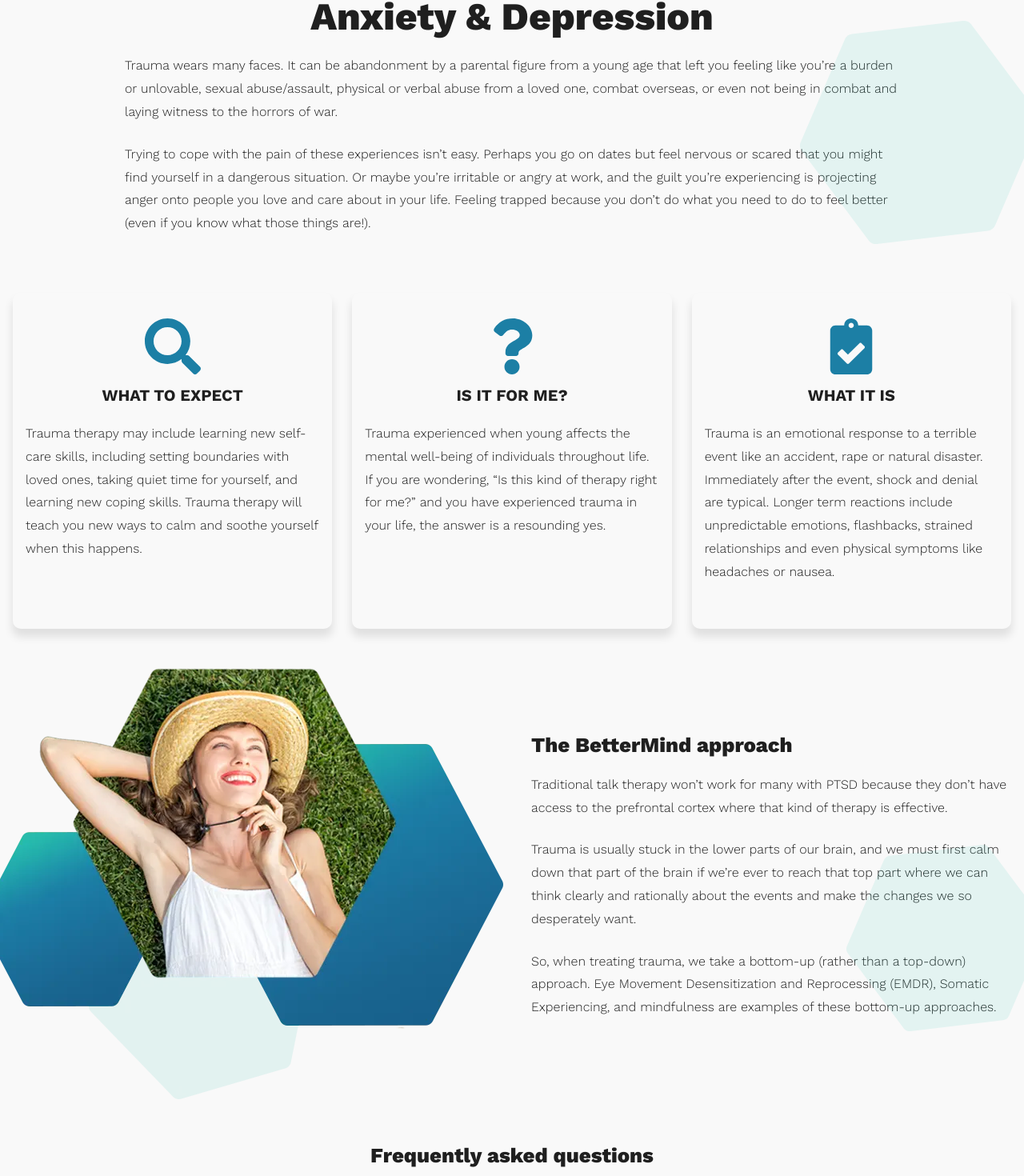
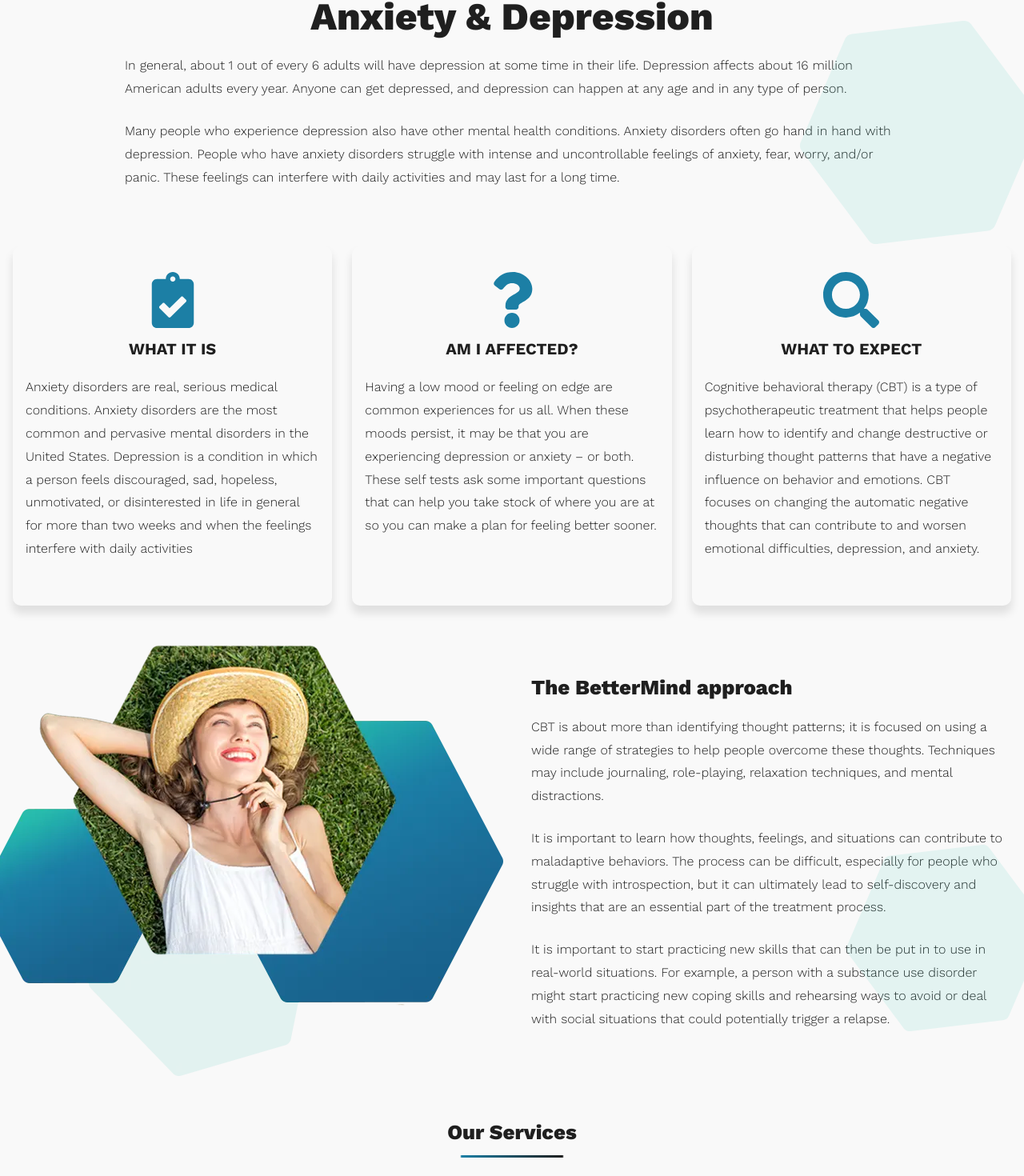
Before and after one commit to jpwallace22/BetterMind, a Next.js app: page /specialties/anxiety in a window 1280 px wide. Shown: the part 498-1968 px from the top of the page at 80% size. Built offline with nearby package versions, Linux system fonts and the light colour scheme; a web font is replaced by a local one.

Commit message:
added from platt. be prepared to revert

```diff
--- a/pages/components/ThreeWhats.jsx
+++ b/pages/components/ThreeWhats.jsx
@@ -1,7 +1,7 @@
 import React from "react";
 import { FaClipboardCheck, FaQuestion, FaSearch } from "react-icons/fa";
 
-function ThreeWhats({ whatToExpect, whatItIs, forMe }) {
+function ThreeWhats({ whatToExpect, whatItIs, forMe, special }) {
   return (
     <section className="services px-1 col-12">
       <article className="card flex">
@@ -11,13 +11,13 @@ function ThreeWhats({ whatToExpect, whatItIs, forMe }) {
           color={"var(--light-blue)"}
         />
         <h3 className="mx-auto">What it is</h3>
-        <p>{forMe} </p>
+        <p>{whatItIs} </p>
       </article>
 
       <article className="card flex">
         <FaQuestion size={70} className="mx-auto" color={"var(--light-blue)"} />
-        <h3 className="mx-auto">Is it for us?</h3>
-        <p>{whatItIs} </p>
+        <h3 className="mx-auto">{special ? `Am I affected?` : `Is it for me?`}</h3>
+        <p>{forMe} </p>
       </article>
 
       <article className="card flex">
@@ -33,6 +33,7 @@ ThreeWhats.defaultProps = {
   whatToExpect: "",
   whatItIs: "",
   forMe: "",
+  special: false,
 };
 
 export default ThreeWhats;
--- a/pages/services/individual.js
+++ b/pages/services/individual.js
@@ -7,11 +7,7 @@ import ThreeWhats from "../components/ThreeWhats";
 
 function Individual() {
   const title = "Individual Therapy";
-  const whatItIs = `Individual counseling is about developing self-awareness,
-  solving problems, and unlocking your untapped potential by
-  employing techniques from Cognitive Behavioral Therapy (CBT)
-  and Solution-Focused Therapy (SFT), two of the most clinically
-  effective practices supported by psychological research.`;
+  const whatItIs = `Individual therapy can help you learn how to: Move closer to your personal, career, and relational relationship goals. Cope effectively with stress and worry. Overcome depression and grief. Improve your social skills and your ability to connect to others.`;
   const forMe = ` Individual therapy can help you learn how to: Move closer to
   your personal, career, and relational relationship goals. Cope
   effectively with stress and worry. Overcome depression and
--- a/pages/specialties/anxiety.js
+++ b/pages/specialties/anxiety.js
@@ -4,30 +4,40 @@ import Button from "../components/Button";
 import Faq from "../components/Faq";
 import Footer from "../components/Footer";
 import Header from "../components/Header";
+import ThreeWhats from "../components/ThreeWhats";
+import ThreeServices from "../components/ThreeServices";
+
 
 function Anxiety() {
+
+  //TODO need to change the phil image
+
   const title = "Anxiety & Depression";
+   const whatToExpect = `Cognitive behavioral therapy (CBT) is a type of psychotherapeutic treatment that helps people learn how to identify and change destructive or disturbing thought patterns that have a negative influence on behavior and emotions. CBT focuses on changing the automatic negative thoughts that can contribute to and worsen emotional difficulties, depression, and anxiety.`;
+  const whatItIs = `Anxiety disorders are real, serious medical conditions. Anxiety disorders are the most common and pervasive mental disorders in the United States.
+Depression is a condition in which a person feels discouraged, sad, hopeless, unmotivated, or disinterested in life in general for more than two weeks and when the feelings interfere with daily activities`;
+  const forMe = `Having a low mood or feeling on edge are common experiences for us all. When these moods persist, it may be that you are experiencing depression or anxiety – or both. These self tests ask some important questions that can help you take stock of where you are at so you can make a plan for feeling better sooner.`;
 
   const individualFaq = [
     {
-      q: ``,
-      a: ``,
+      q: `Do I have an anxiety disorder?`,
+      a: `Anxiety is a normal part of living. It’s a biological reaction—the body’s way of telling us something isn’t right. It keeps us from harm’s way and prepares us to act quickly in the face of danger. But if your anxiety becomes overwhelming and persistent, or if it interferes with your regular daily activities, or even makes them impossible, you may have an anxiety disorder.`,
     },
     {
-      q: ``,
-      a: ``,
+      q: `What causes anxiety disorders?`,
+      a: `Researchers are learning that anxiety disorders run in families, and that they have a biological basis, much like allergies or diabetes and other disorders. Anxiety disorders may develop from a complex set of risk factors, including genetics, brain chemistry, personality, and life events. Find out more.`,
     },
     {
-      q: ``,
-      a: ``,
+      q: `What is the difference between depression and sadness?`,
+      a: `Experiencing sadness at one time or another is part of the normal human experience. However, depression is more than the occasional sadness that people experience. When an individual suffers from depression, the sadness tends to be more pervasive or long lasting, and can be accompanied by one or more of the following: decreased interest in pleasurable activities, feelings of hopelessness, low self-worth, excessive guilt, decrease in energy, concentration difficulties, appetite changes, sleep difficulty or excessive sleep, headaches, body aches and pains, and/or thoughts of suicide.`,
     },
     {
-      q: ``,
-      a: ``,
+      q: `Can depression affect children?`,
+      a: `Just like adults, children can suffer from depression that significantly impairs their social, academic and/or other domains of functioning. For more information on childhood depression, check out this ADAA blog post`,
     },
     {
-      q: ``,
-      a: ``,
+      q: `What is postpartum depression?`,
+      a: `When feelings of sadness, low mood, or emptiness after the birth of the baby are significant and persists for 2 weeks or longer, postpartum depression may be present. It may be accompanied by hopelessness, crying spells, decrease in interest or motivation, worthlessness, decreased energy, thoughts of suicide, thoughts of hurting the baby, lack of interest in the baby, sleep difficulty or excessive sleep, appetite increase or decrease, and/or concentration, memory difficulties. Postpartum depression can affect both the mother and the baby in various, significant ways. Timely treatment is important.`,
     },
     // {
     //   q:``,
@@ -53,94 +63,34 @@ function Anxiety() {
         <div className="hero-content px-1">
           <h2 className="hero">{title}</h2>
           <p>
-            Trauma wears many faces. It can be abandonment by a parental figure
-            from a young age that left you feeling like you’re a burden or
-            unlovable, sexual abuse/assault, physical or verbal abuse from a
-            loved one, combat overseas, or even not being in combat and laying
-            witness to the horrors of war.{" "}
+           In general‚ about 1 out of every 6 adults will have depression at some time in their life. Depression affects about 16 million American adults every year. Anyone can get depressed, and depression can happen at any age and in any type of person.{" "}
           </p>
           <p>
-            Trying to cope with the pain of these experiences isn’t easy.
-            Perhaps you go on dates but feel nervous or scared that you might
-            find yourself in a dangerous situation. Or maybe you’re irritable or
-            angry at work, and the guilt you’re experiencing is projecting anger
-            onto people you love and care about in your life. Feeling trapped
-            because you don’t do what you need to do to feel better (even if you
-            know what those things are!).
+            Many people who experience depression also have other mental health conditions. Anxiety disorders often go hand in hand with depression. People who have anxiety disorders struggle with intense and uncontrollable feelings of anxiety, fear, worry, and/or panic. These feelings can interfere with daily activities and may last for a long time.
           </p>
         </div>
 
         <div className="container col-12">
           <div className="grid">
-            <section className="services px-1 col-12">
-              <article className="card flex">
-                <FaSearch
-                  size={70}
-                  className="mx-auto"
-                  color={"var(--light-blue)"}
-                />
-                <h3 className="mx-auto">What to expect</h3>
-                <p>
-                  Trauma therapy may include learning new self-care skills,
-                  including setting boundaries with loved ones, taking quiet
-                  time for yourself, and learning new coping skills. Trauma
-                  therapy will teach you new ways to calm and soothe yourself
-                  when this happens.{" "}
-                </p>
-              </article>
-              <article className="card flex">
-                <FaQuestion
-                  size={70}
-                  className="mx-auto"
-                  color={"var(--light-blue)"}
-                />
-                <h3 className="mx-auto">Is it for me?</h3>
-                <p>
-                  Trauma experienced when young affects the mental well-being of
-                  individuals throughout life. If you are wondering, “Is this
-                  kind of therapy right for me?” and you have experienced trauma
-                  in your life, the answer is a resounding yes.{" "}
-                </p>
-              </article>
-              <article className="card flex">
-                <FaClipboardCheck
-                  size={70}
-                  className="mx-auto"
-                  color={"var(--light-blue)"}
-                />
-                <h3 className="mx-auto">What it is</h3>
-                <p>
-                  Trauma is an emotional response to a terrible event like an
-                  accident, rape or natural disaster. Immediately after the
-                  event, shock and denial are typical. Longer term reactions
-                  include unpredictable emotions, flashbacks, strained
-                  relationships and even physical symptoms like headaches or
-                  nausea.{" "}
-                </p>
-              </article>
-            </section>
+           <ThreeWhats whatItIs={whatItIs} whatToExpect={whatToExpect} forMe={forMe} special />
             <div className="phil-image"></div>
             <section className="philosophy col-12 px-1">
               <h2>The BetterMind approach</h2>
               <p>
-                Traditional talk therapy won’t work for many with PTSD because
-                they don’t have access to the prefrontal cortex where that kind
-                of therapy is effective.
+                CBT is about more than identifying thought patterns; it is focused on using a wide range of strategies to help people overcome these thoughts. Techniques may include journaling, role-playing, relaxation techniques, and mental distractions.
               </p>
               <p>
-                Trauma is usually stuck in the lower parts of our brain, and we
-                must first calm down that part of the brain if we’re ever to
-                reach that top part where we can think clearly and rationally
-                about the events and make the changes we so desperately want.
+                It is important to learn how thoughts, feelings, and situations can contribute to maladaptive behaviors. The process can be difficult, especially for people who struggle with introspection, but it can ultimately lead to self-discovery and insights that are an essential part of the treatment process.
               </p>
               <p>
-                So, when treating trauma, we take a bottom-up (rather than a
-                top-down) approach. Eye Movement Desensitization and
-                Reprocessing (EMDR), Somatic Experiencing, and mindfulness are
-                examples of these bottom-up approaches.
+                It is important to start practicing new skills that can then be put in to use in real-world situations. For example, a person with a substance use disorder might start practicing new coping skills and rehearsing ways to avoid or deal with social situations that could potentially trigger a relapse.
               </p>
             </section>
 
+            <h2 className="underline mx-auto col-12">
+              Our Services
+            </h2>
+            <ThreeServices />
             <h2 className="underline mx-auto col-12">
               Frequently asked questions
             </h2>
--- a/pages/specialties/trauma.js
+++ b/pages/specialties/trauma.js
@@ -93,6 +93,7 @@ function Trauma() {
               whatItIs={whatItIs}
               whatToExpect={whatToExpect}
               forMe={forMe}
+              special
             />
 
             <div className="phil-image"></div>
```
Also changed, not shown: pages/specialties/stress.js (+89 -4 lines).
